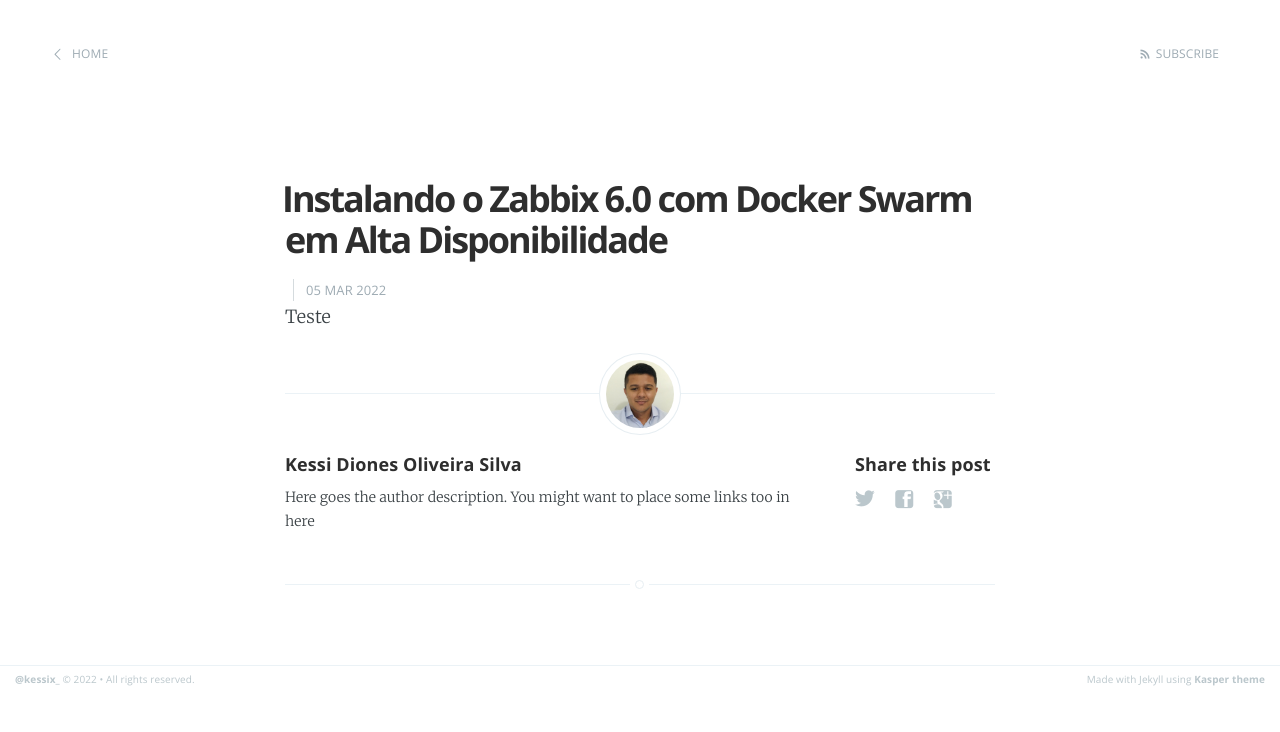
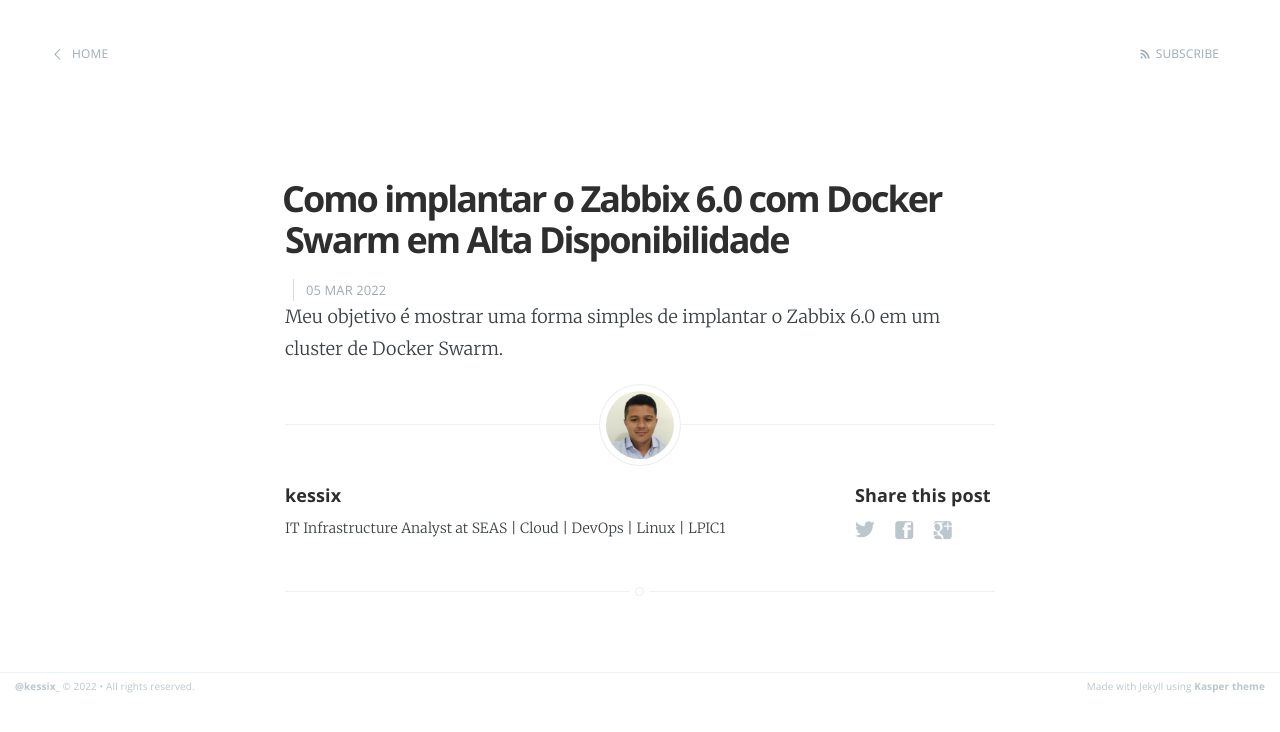
Before and after one commit to kessix/kessix.github.io, a Jekyll site: the page built from _posts/2022-03-05-zabbix-dockerswarm.html, in a window 1280 px wide. Shown: the top 732 px of the page. Built offline with Jekyll 4.4.1, drawn with Linux system fonts in a browser that asks for light colours.

Commit message:
post zabbix docker swarm - parte 1

```diff
--- a/_config.yml
+++ b/_config.yml
@@ -13,7 +13,7 @@
 
 # Details for the RSS feed generator
 url: ""
-author: "Kessi Diones Oliveira Silva"
+author: "kessix"
 
 # Disqus config
 disqus-shortname: ""
--- a/_layouts/post.html
+++ b/_layouts/post.html
@@ -72,7 +72,7 @@
                     <h4> {{ site.author }} </h4>
                     <!-- Author Bio -->
                     <p>
-                        Here goes the author description. You might want to place some links too in here
+                        IT Infrastructure Analyst at SEAS | Cloud | DevOps | Linux | LPIC1
                     </p>
                 </section>
             {% endif %}
--- a/_posts/2022-03-05-zabbix-dockerswarm.html
+++ b/_posts/2022-03-05-zabbix-dockerswarm.html
@@ -1,7 +1,9 @@
 ---
 layout: post
-title:  "Instalando o Zabbix 6.0 com Docker Swarm em Alta Disponibilidade"
+title:  "Como implantar o Zabbix 6.0 com Docker Swarm em Alta Disponibilidade"
 date:   2022-03-05 18:52:00
 categories:
 ---
-<p>Teste</p>
+<p>Meu objetivo é mostrar uma forma simples de implantar o Zabbix 6.0 em um cluster de Docker Swarm.</p>
+
+<p></p>
```
Also changed, not shown: 6 other files.
